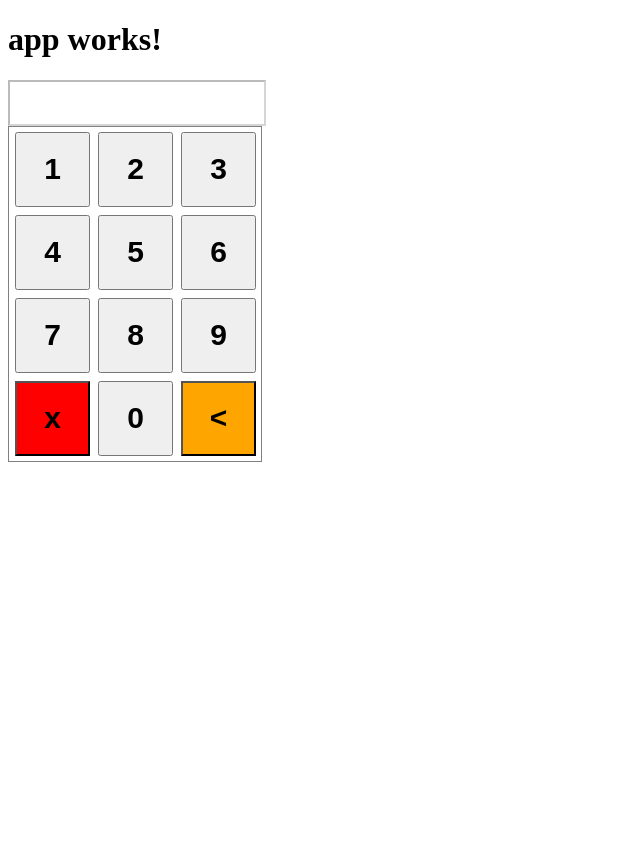
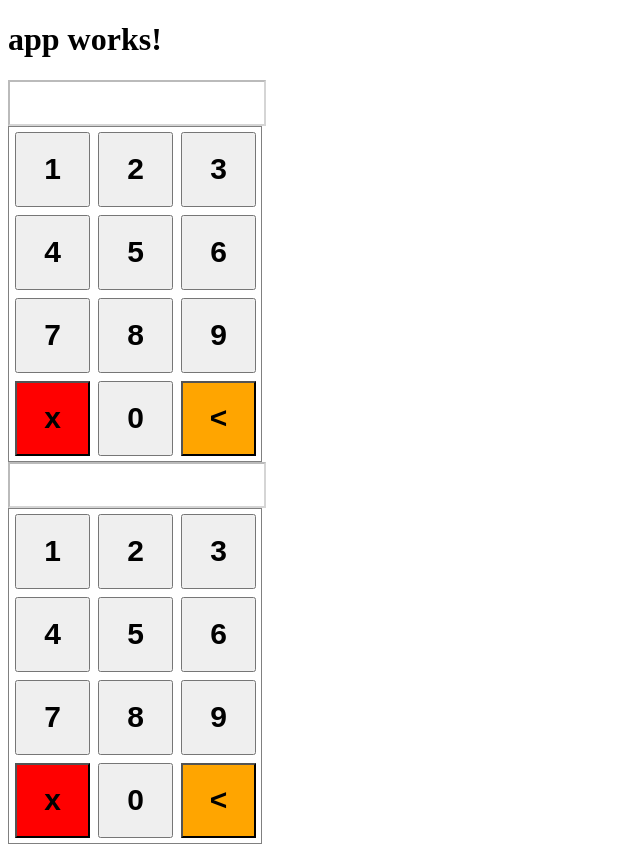
Before and after one commit to hxuanhung/rxjs-angular2-examples, an Angular app in the folder tv-remote-control/: page / in a window 1280 px wide. Shown: the whole page, without its empty margins (0-640 px from the left). Before the commit the page ends 800 px from the top, so only its background shows below. Built offline with nearby package versions, Linux system fonts and the light colour scheme.

Commit message:
feat(tv-remote-control): add maxInput property

```diff
--- a/tv-remote-control/src/app/app.component.html
+++ b/tv-remote-control/src/app/app.component.html
@@ -1,4 +1,5 @@
 <h1>
   {{title}}
 </h1>
-<app-remote-control></app-remote-control>
+<app-remote-control [maxInput]=2></app-remote-control>
+<app-remote-control [maxInput]=5></app-remote-control>
--- a/tv-remote-control/src/app/remote-control/remote-control.component.ts
+++ b/tv-remote-control/src/app/remote-control/remote-control.component.ts
@@ -1,4 +1,4 @@
-import { Component, OnInit, Output, EventEmitter } from '@angular/core';
+import { Component, OnInit, Output, EventEmitter, Input } from '@angular/core';
 import { Subject } from 'rxjs/Subject';
 import { Observable } from 'rxjs/Rx';
 @Component({
@@ -8,13 +8,14 @@ import { Observable } from 'rxjs/Rx';
 })
 export class RemoteControlComponent implements OnInit {
   inputChange = new Subject();
+  @Input() maxInput: number= 0;
   @Output() search = new EventEmitter();
   numberSbj = new Subject();
 
   number$ = this.numberSbj.map(e => String(e))
     .scan((a, b) => {
-      console.log(`ab`, a, b, a + b, (a.length === 2) ? a : a + b);
-      return (a.length === 2) ? a : a + b;
+      console.log(`ab`, a, b, a + b, (a.length === this.maxInput) ? a : a + b);
+      return (a.length === this.maxInput) ? a : a + b;
     })
     .distinctUntilChanged()
   /*completed = this.numberSbj.switchMap(live => {
@@ -56,7 +57,7 @@ export class RemoteControlComponent implements OnInit {
   }
 
   init() {
-    this.progress$ = this.number$.takeUntil(Observable.timer(2000)).repeat();
+    this.progress$ = this.number$.takeUntil(Observable.timer(1000*this.maxInput)).repeat();
   }
 
   resetInput() {
```
